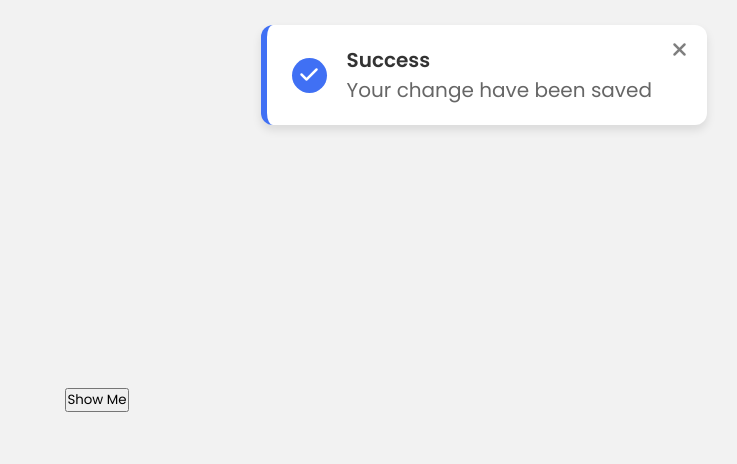
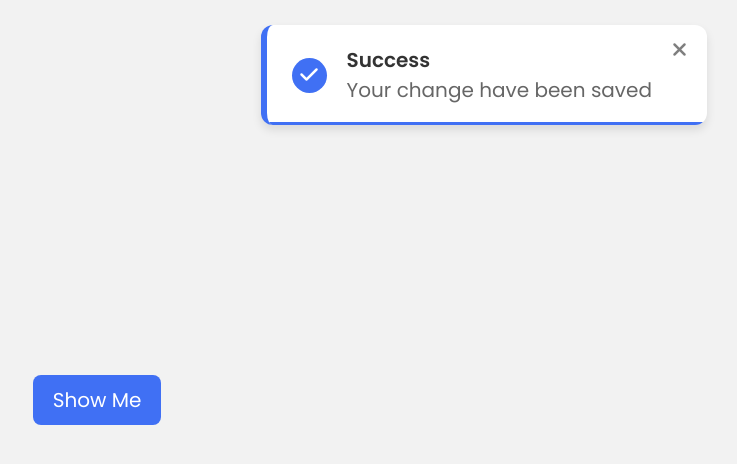
Before and after one commit to kdrbipul/short_project-side-show, a plain HTML site: page index.html in a window 1280 px wide. Shown: the whole page, without its empty margins (543-1280 px from the left). Drawn offline with Linux system fonts and the light colour scheme; a web font is replaced by a local one.

Commit message:
html and css part complete

```diff
--- a/style.css
+++ b/style.css
@@ -27,6 +27,7 @@ body{
     top: 25px;
     right: 30px;
     border-left: 6px solid #4070f4;
+    overflow: hidden;
 }
 
 .toast-content .check{
@@ -77,3 +78,38 @@ body{
 .toast .close:hover{
     opacity: 1;
 }
+
+.toast .progress{
+    position: absolute;
+    bottom: 0;
+    left: 0;
+    height: 3px;
+    width: 100%;
+    background-color: #ddd;
+}
+
+.toast .progress:before{
+    content: '';
+    position: absolute;
+    bottom: 0;
+    right: 0;
+    height: 100%;
+    width: 100%;
+    background-color: #4070f4;
+}
+
+.button{
+    padding: 10px 20px;
+    font-size: 20px;
+    outline: none;
+    border: none;
+    background-color: #4070f4;
+    color: #fff;
+    border-radius: 8px;
+    cursor: pointer;
+    transition: all 300ms linear;
+}
+
+.button:hover{
+    background-color: #034bf1;
+}
```
